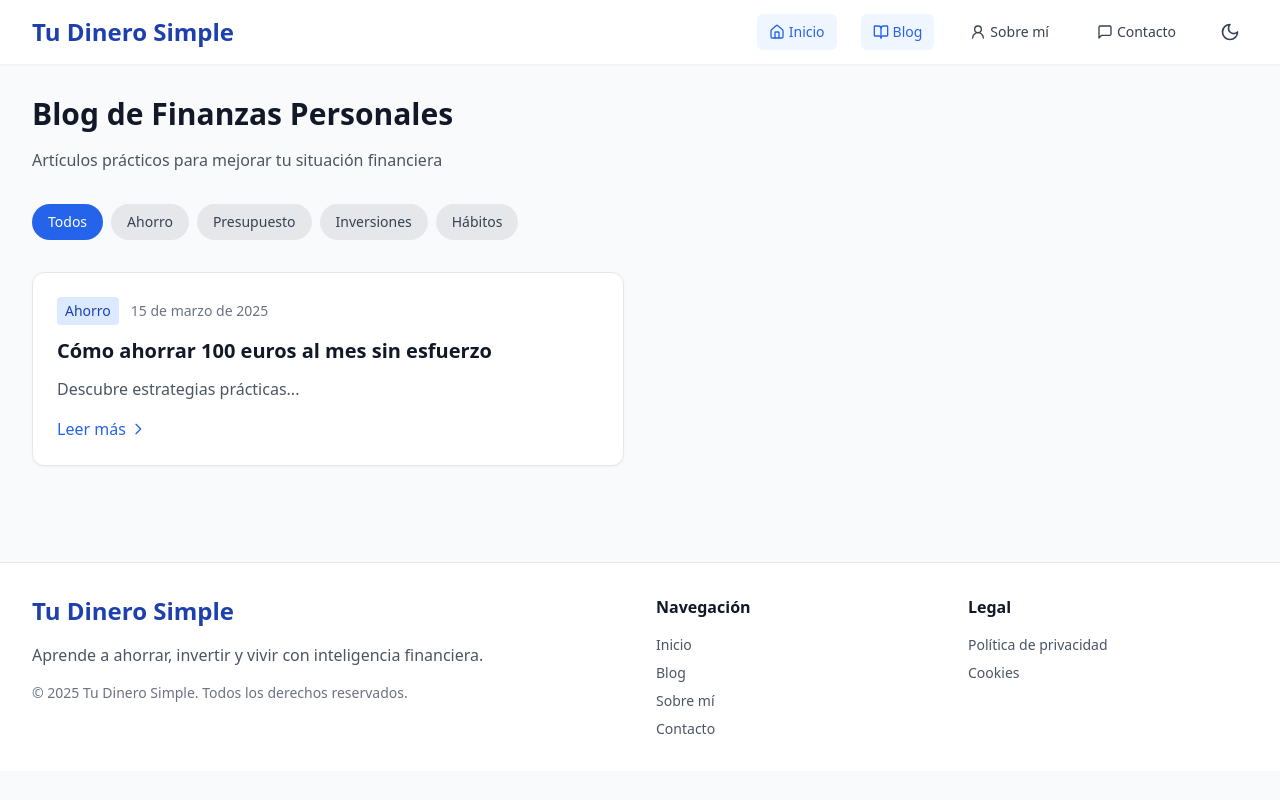
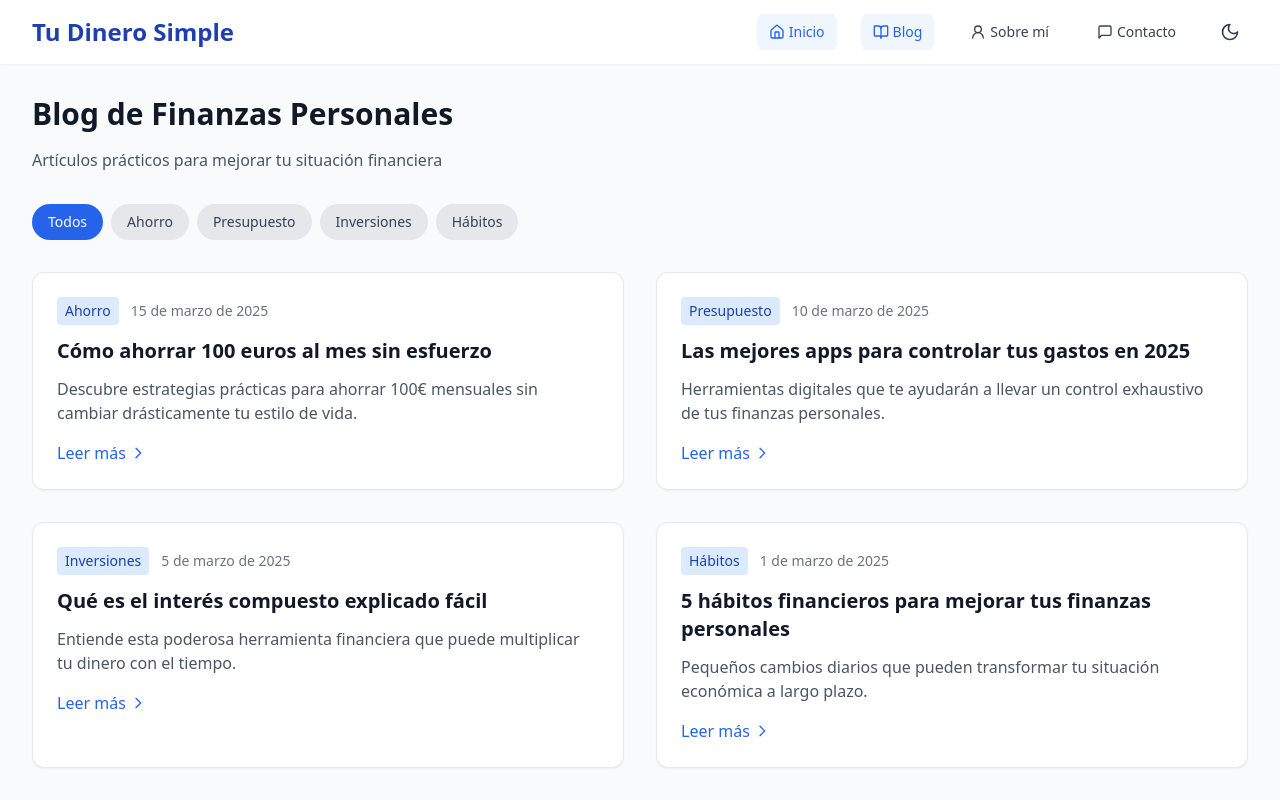
Before and after one commit to ridedcp/clearwealth, a React (Vite) app: page /es/blog in a window 1280 px wide. Shown: the top 800 px of the page. Built offline with nearby package versions, Linux system fonts and the light colour scheme.

Commit message:
Enhance posts content and excerpts in posts.js
Updated Spanish and English posts with improved excerpts and content details for better clarity and engagement.

```diff
--- a/src/data/posts.js
+++ b/src/data/posts.js
@@ -1,8 +1,39 @@
+// 5 posts ES (tus textos) y sus equivalentes EN simples.
 export const postsEs = [
-  { id:1, slug:"como-ahorrar-100-euros-al-mes-sin-esfuerzo", title:"Cómo ahorrar 100 euros al mes sin esfuerzo", date:"15 de marzo de 2025", category:"Ahorro", excerpt:"Descubre estrategias prácticas...", content:`<h2>Contenido ES...</h2>` }
+  { id:1, slug:"como-ahorrar-100-euros-al-mes-sin-esfuerzo", title:"Cómo ahorrar 100 euros al mes sin esfuerzo", date:"15 de marzo de 2025", category:"Ahorro",
+    excerpt:"Descubre estrategias prácticas para ahorrar 100€ mensuales sin cambiar drásticamente tu estilo de vida.",
+    content:`<h2>¿Crees que ahorrar 100€ al mes es imposible con tu salario actual?</h2><p>La realidad es que con pequeños ajustes en tus hábitos diarios, puedes lograr este objetivo sin sentir que estás haciendo sacrificios enormes.</p><h2>1. Revisa tus suscripciones mensuales</h2><p>Analiza todas tus suscripciones: streaming, gimnasio, apps, etc. Cancela las que no uses regularmente.</p><h2>2. Cocina en casa</h2><p>Reducir comidas fuera de casa puede ahorrarte fácilmente 30-50€.</p><h2>3. Compra inteligente</h2><p>Compara precios por kilo y haz lista.</p><h2>4. Automatiza tu ahorro</h2><p>Transfiere 100€ el día de la nómina.</p>` },
+  { id:2, slug:"mejores-apps-controlar-gastos-2025", title:"Las mejores apps para controlar tus gastos en 2025", date:"10 de marzo de 2025", category:"Presupuesto",
+    excerpt:"Herramientas digitales que te ayudarán a llevar un control exhaustivo de tus finanzas personales.",
+    content:`<h2>¿Te cuesta llevar un control de tus gastos diarios?</h2><p>Estas apps pueden transformar tu relación con el dinero.</p><h2>1. Fintonic</h2><p>Conexión bancaria y análisis de gastos.</p><h2>2. Money Manager</h2><p>Entrada manual con gráficos claros.</p><h2>3. Wallet</h2><p>Metas y seguimiento de inversiones.</p><h2>4. Google Sheets</h2><p>Control total con plantillas.</p><h2>5. Revolut</h2><p>Categorización automática y límites.</p>` },
+  { id:3, slug:"interes-compuesto-explicado-facil", title:"Qué es el interés compuesto explicado fácil", date:"5 de marzo de 2025", category:"Inversiones",
+    excerpt:"Entiende esta poderosa herramienta financiera que puede multiplicar tu dinero con el tiempo.",
+    content:`<h2>La octava maravilla</h2><p>Ganas intereses sobre intereses.</p><h2>Ejemplo</h2><ul><li>Año 1: 1.050€</li><li>Año 2: 1.102,50€</li></ul><h2>El poder del tiempo</h2><p>Cuanto antes empieces, mejor.</p><h2>Cómo aprovecharlo</h2><p>Reinvierte dividendos y sé constante.</p>` },
+  { id:4, slug:"habitos-financieros-para-mejorar-tus-finanzas", title:"5 hábitos financieros para mejorar tus finanzas personales", date:"1 de marzo de 2025", category:"Hábitos",
+    excerpt:"Pequeños cambios diarios que pueden transformar tu situación económica a largo plazo.",
+    content:`<h2>Hábitos clave</h2><ol><li>Revisión semanal</li><li>Págate primero</li><li>Vive por debajo de tus posibilidades</li><li>Edúcate</li><li>Metas claras</li></ol>` },
+  { id:5, slug:"metodo-50-30-20-presupuesto", title:"Cómo organizar tu presupuesto con el método 50/30/20", date:"25 de febrero de 2025", category:"Presupuesto",
+    excerpt:"Una fórmula sencilla y efectiva para distribuir tus ingresos de forma equilibrada.",
+    content:`<h2>El método</h2><p>50% necesidades, 30% deseos, 20% ahorro/inversión.</p><h2>Aplicación</h2><p>Ajusta tus gastos a esas tres categorías.</p>` }
 ];
+
 export const postsEn = [
-  { id:1, slug:"how-to-save-100-euros-a-month", title:"How to Save 100 Euros per Month Effortlessly", date:"March 15, 2025", category:"Saving", excerpt:"Practical strategies...", content:`<h2>English content...</h2>` }
+  { id:1, slug:"how-to-save-100-euros-a-month", title:"How to Save 100 Euros per Month Effortlessly", date:"March 15, 2025", category:"Saving",
+    excerpt:"Practical strategies to consistently save €100/month without drastic lifestyle changes.",
+    content:`<h2>Yes, you can save €100/month</h2><p>Small daily tweaks compound.</p><h2>1. Audit subscriptions</h2><p>Cancel unused ones.</p><h2>2. Cook at home</h2><p>Cut eating out to save €30–50.</p><h2>3. Smart grocery shopping</h2><p>Compare unit prices and pre-plan.</p><h2>4. Automate savings</h2><p>Auto-transfer on payday.</p>` },
+  { id:2, slug:"best-expense-tracker-apps-2025", title:"Best Expense Tracker Apps in 2025", date:"March 10, 2025", category:"Budgeting",
+    excerpt:"Digital tools to get full control over your personal finances.",
+    content:`<h2>Track it to tame it</h2><p>Five solid options for every style.</p><h2>Fintonic</h2><p>Bank sync and insights.</p><h2>Money Manager</h2><p>Manual input, clean charts.</p><h2>Wallet</h2><p>Goals and investments.</p><h2>Google Sheets</h2><p>Full control with templates.</p><h2>Revolut</h2><p>Auto-categorization and limits.</p>` },
+  { id:3, slug:"compound-interest-explained-easy", title:"Compound Interest Explained the Easy Way", date:"March 5, 2025", category:"Investing",
+    excerpt:"Understand the engine that multiplies your money over time.",
+    content:`<h2>Interest on interest</h2><p>The earlier you start, the better.</p><h2>Example</h2><ul><li>Year 1: 1,050</li><li>Year 2: 1,102.5</li></ul><h2>Make it work</h2><p>Reinvest and keep contributions steady.</p>` },
+  { id:4, slug:"five-financial-habits-to-improve", title:"5 Financial Habits to Improve Your Money", date:"March 1, 2025", category:"Habits",
+    excerpt:"Small daily changes that compound into big results.",
+    content:`<h2>Five habits</h2><ol><li>Weekly money review</li><li>Pay yourself first</li><li>Live below your means</li><li>Keep learning</li><li>Set clear goals</li></ol>` },
+  { id:5, slug:"50-30-20-budget-method", title:"How to Use the 50/30/20 Budget Method", date:"Feb 25, 2025", category:"Budgeting",
+    excerpt:"A simple formula to balance your income wisely.",
+    content:`<h2>The split</h2><p>50% needs, 30% wants, 20% saving/investing.</p><h2>Apply it</h2><p>Map your spending to the three buckets.</p>` }
 ];
+
 export function getPosts(lang) { return lang === 'en' ? postsEn : postsEs; }
 export function getPostBySlug(lang, slug) { return getPosts(lang).find(p => p.slug === slug); }
```
